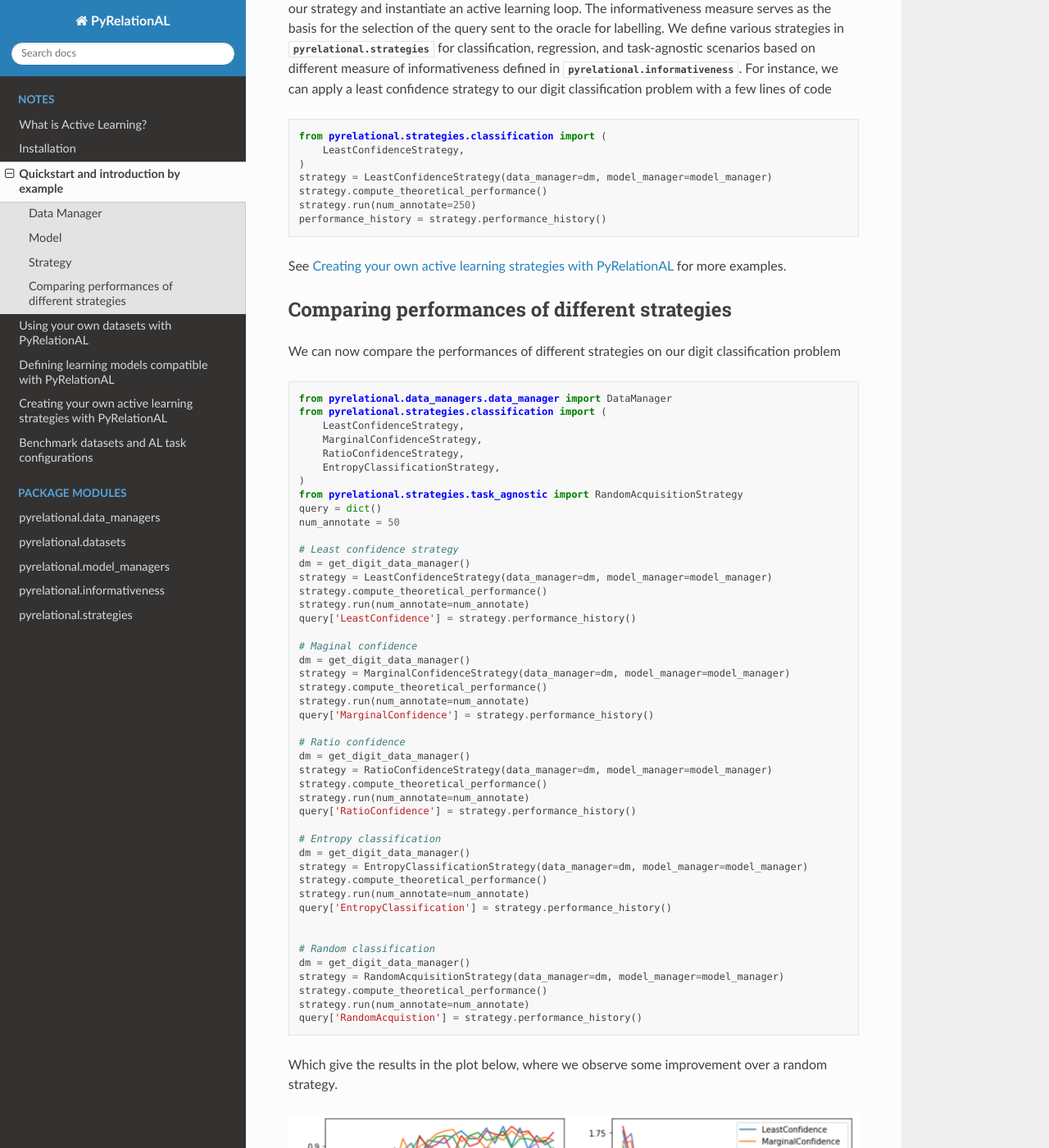
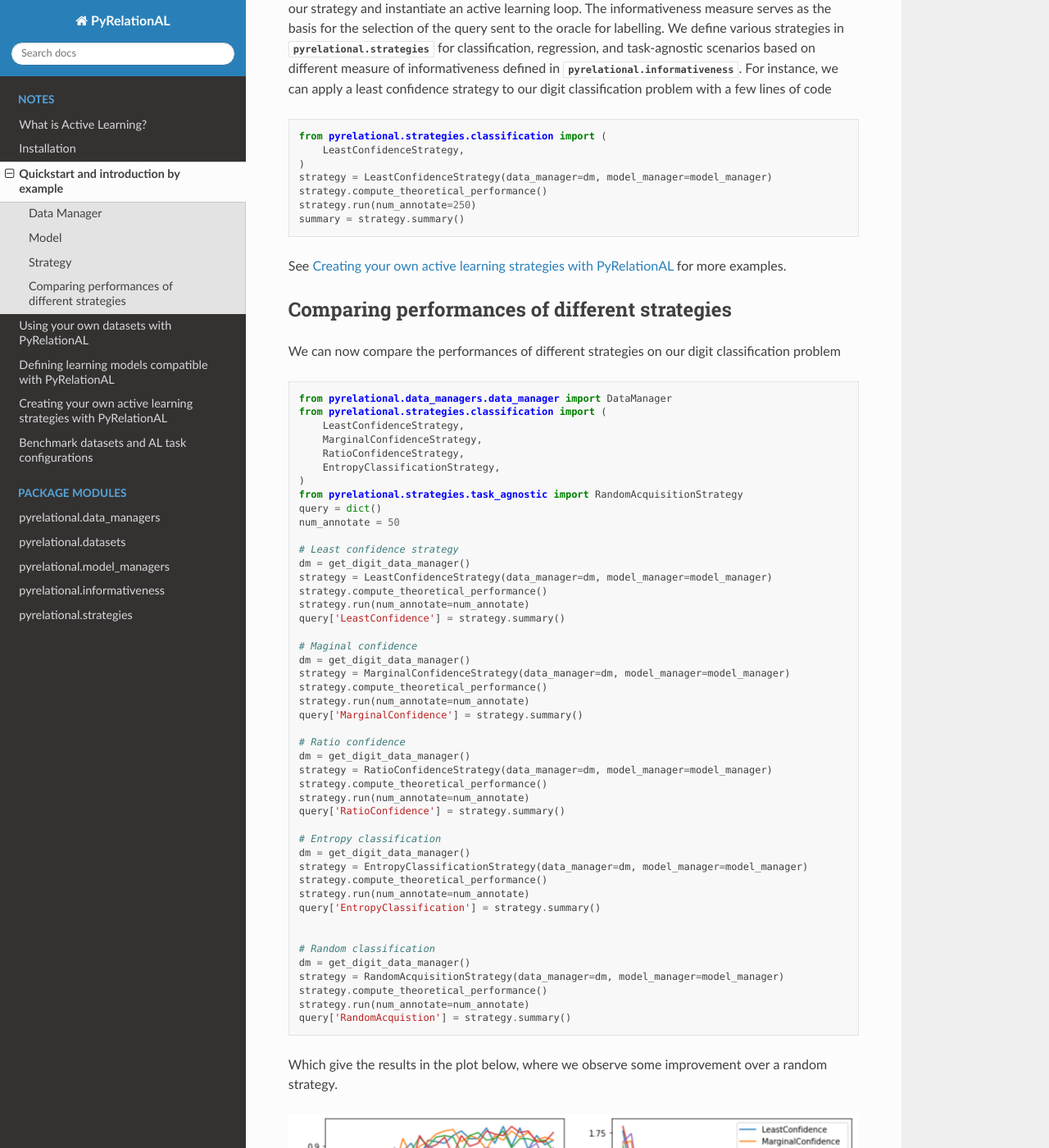
Before and after one commit to RelationRx/pyrelational, a Sphinx documentation site: the page built from docs/source/notes/quick_start.rst, in a window 1280 px wide and 1400 px high, scrolled down 3281 px. Shown: the whole window at 82% size. Built offline with Sphinx 7.4.7 and the Read the Docs theme 2.0.0, drawn with Linux system fonts in a browser that asks for light colours.

Commit message:
performance_history > summary

```diff
--- a/docs/source/notes/quick_start.rst
+++ b/docs/source/notes/quick_start.rst
@@ -177,7 +177,7 @@ a few lines of code
     strategy = LeastConfidenceStrategy(data_manager=dm, model_manager=model_manager)
     strategy.compute_theoretical_performance()
     strategy.run(num_annotate=250)
-    performance_history = strategy.performance_history()
+    summary = strategy.summary()
 
 
 See :ref:`using own strategy` for more examples.
@@ -206,28 +206,28 @@ We can now compare the performances of different strategies on our digit classif
     strategy = LeastConfidenceStrategy(data_manager=dm, model_manager=model_manager)
     strategy.compute_theoretical_performance()
     strategy.run(num_annotate=num_annotate)
-    query['LeastConfidence'] = strategy.performance_history()
+    query['LeastConfidence'] = strategy.summary()
 
     # Maginal confidence
     dm = get_digit_data_manager()
     strategy = MarginalConfidenceStrategy(data_manager=dm, model_manager=model_manager)
     strategy.compute_theoretical_performance()
     strategy.run(num_annotate=num_annotate)
-    query['MarginalConfidence'] = strategy.performance_history()
+    query['MarginalConfidence'] = strategy.summary()
 
     # Ratio confidence
     dm = get_digit_data_manager()
     strategy = RatioConfidenceStrategy(data_manager=dm, model_manager=model_manager)
     strategy.compute_theoretical_performance()
     strategy.run(num_annotate=num_annotate)
-    query['RatioConfidence'] = strategy.performance_history()
+    query['RatioConfidence'] = strategy.summary()
 
     # Entropy classification
     dm = get_digit_data_manager()
     strategy = EntropyClassificationStrategy(data_manager=dm, model_manager=model_manager)
     strategy.compute_theoretical_performance()
     strategy.run(num_annotate=num_annotate)
-    query['EntropyClassification'] = strategy.performance_history()
+    query['EntropyClassification'] = strategy.summary()
 
 
     # Random classification
@@ -235,7 +235,7 @@ We can now compare the performances of different strategies on our digit classif
     strategy = RandomAcquisitionStrategy(data_manager=dm, model_manager=model_manager)
     strategy.compute_theoretical_performance()
     strategy.run(num_annotate=num_annotate)
-    query['RandomAcquistion'] = strategy.performance_history()
+    query['RandomAcquistion'] = strategy.summary()
 
 Which give the results in the plot below, where we observe some improvement over a random strategy.
 
```
Also changed, not shown: 3 other files.
